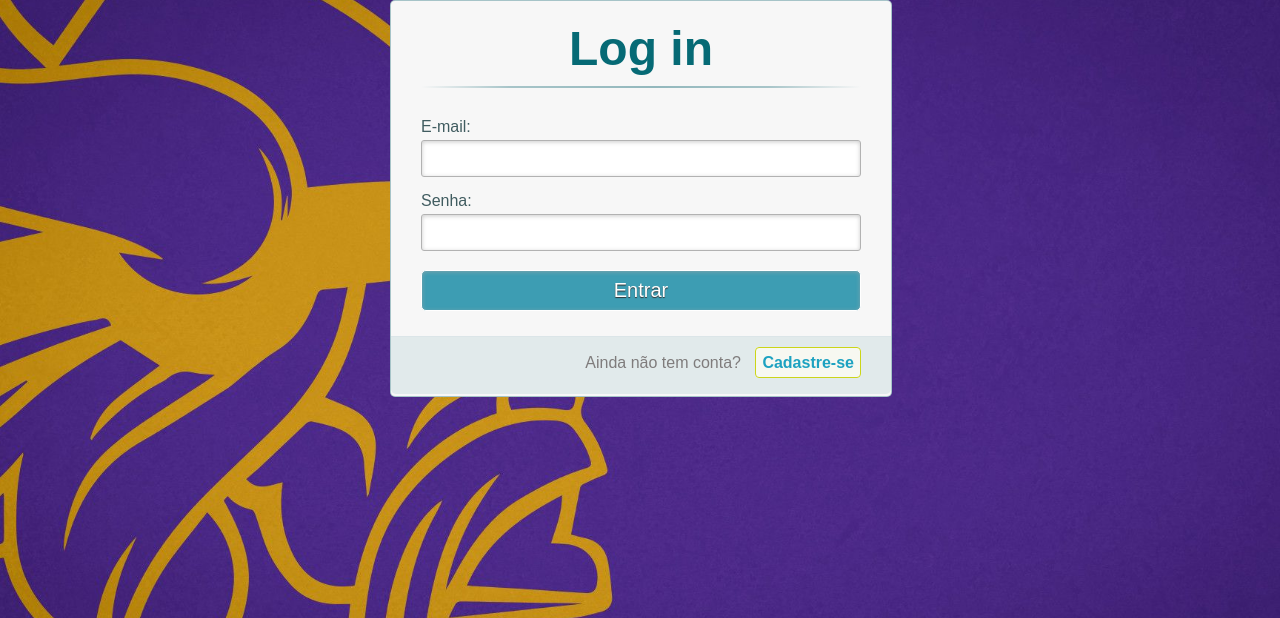
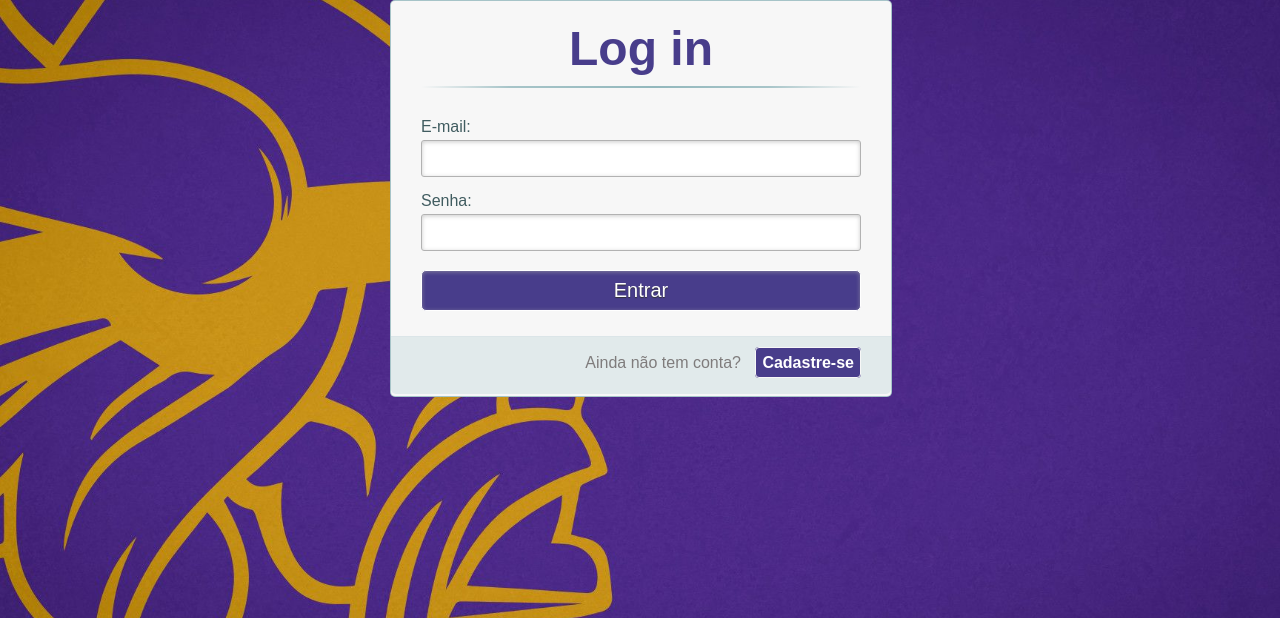
Before and after one commit to cp2-dc-info-projeto-final/odin, a PHP site: page /login.html in a window 1280 px wide. Shown: the part 64-682 px from the top of the page. Run offline with PHP 8.4, Linux system fonts and the light colour scheme.

Commit message:
Correções na cores do formulário do Login

```diff
--- a/src/_css/style.css
+++ b/src/_css/style.css
@@ -355,7 +355,7 @@
 
   h1{
     font-size: 48px;
-    color: #066a75;
+    color: #483d8b;
     padding: 2px 0 10px 0;
     font-family: Arial,sans-serif;
     font-weight: bold;
@@ -420,7 +420,7 @@
   input[type="submit"]{
     width: 100%!important;
     cursor: pointer;
-    background: rgb(61, 157, 179);
+    background: #483d8b;
     padding: 8px 5px;
     color: #fff;
     font-size: 20px;
@@ -435,7 +435,7 @@
   }
 
   input[type="submit"]:hover{
-    background: #4ab3c6;
+    background: #3d3473;
   }
 
   .link{
@@ -456,11 +456,11 @@
 
   .link a {
     font-weight: bold;
-    background: #f7f8f1;
+    background: #483d8b;
     padding: 6px;
-    color: rgb(29, 162, 193);
+    color: #fff;
     margin-left: 10px;
-    border: 1px solid #cbd518;
+    border: 1px solid #f7f7f7;
 
     -webkit-border-radius: 4px;
     border-radius: 4px;
@@ -470,9 +470,8 @@
   }
 
   .link a:hover {
-    color: #39bfd7;
-    background: #f7f7f7;
-    border: 1px solid #4ab3c6;
+    background: #282144;
+
   }
 
   #cadastro,
```
